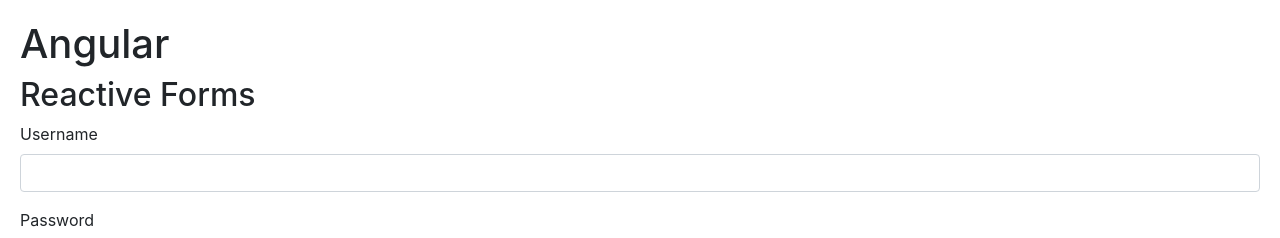
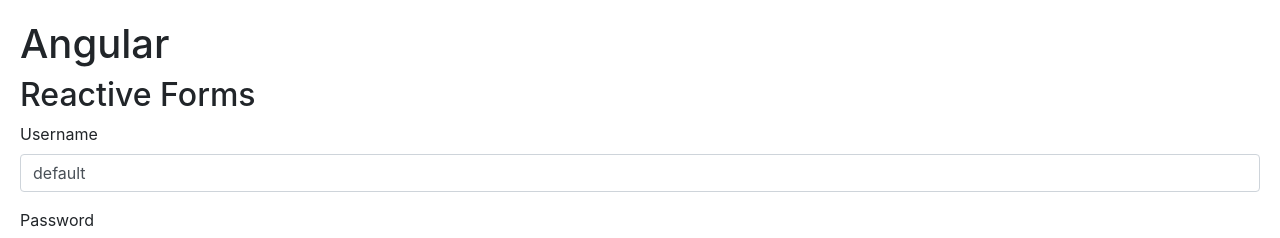
Before and after one commit to TheFallenCol/Angular_Ejercicios, an Angular app: page / in a window 1280 px wide. Shown: the top 238 px of the page. Built offline with nearby package versions, Linux system fonts and the light colour scheme.

Commit message:
Singup reactive forms

```diff
--- a/src/app/app.module.ts
+++ b/src/app/app.module.ts
@@ -8,7 +8,7 @@
 import { AppRoutingModule } from './app-routing.module';
 import { AppComponent } from './app.component';
 import { CourseComponent } from './course/course.component';
-import { FormsModule } from '@angular/forms';
+import { FormsModule, ReactiveFormsModule } from '@angular/forms';
 import { FavoriteComponent } from './favorite/favorite.component';
 import { PanelComponent } from './panel/panel.component';
 import { DirectivasComponent } from './directivas/directivas.component';
@@ -31,7 +31,8 @@
   imports: [
     BrowserModule,
     FormsModule,
-    AppRoutingModule
+    AppRoutingModule,
+    ReactiveFormsModule
   ],
   providers: [
     CoursesService
--- a/src/app/contact-form/contact-form.component.html
+++ b/src/app/contact-form/contact-form.component.html
@@ -34,8 +34,8 @@
     </div>
 
     <div class="col-6 from-group">
-        <label for="contactMethod2">Contact Multiple Select Method</label>
-        <select ngModel="contactMethodWay2" name="contactMethodWay2" multiple type="text" id="contactMethod2" class="col-3 form-control">
+        <label for="contactMethod3">Contact Multiple Select Method</label>
+        <select ngModel="contactMethodWay2" name="contactMethodWay2" multiple type="text" id="contactMethod3" class="col-3 form-control">
             <option *ngFor="let method of contactMethods2" [ngValue]="method" [selected]="id == 0">{{ method.name }}</option>
         </select>
     </div>
--- a/src/app/singup-form/singup-form.component.html
+++ b/src/app/singup-form/singup-form.component.html
@@ -1,17 +1,25 @@
-<form>
+<form [formGroup]="form">
     <div class="form-group">
         <label for="username">Username</label>
         <input
-            id="username"
+            formControlName="user-name"
+            id="user-name"
             type="text"
-            class="form-control">
+            class="form-control"
+            (change)="checkValue($event)">
+        <div *ngIf="username.touched && username.invalid" class="alert alert-danger">
+            <div *ngIf="username.errors.required">Username field is required</div>
+            <div *ngIf="username.errors.minlength">Field should at least have {{ username.errors.minlength.requiredLength }} characters</div>
+        </div>
     </div>
     <div class="form-group">
         <label for="password">Password</label>
         <input
+            formControlName="password"
             id="password"
             type="text"
             class="form-control">
+        <div *ngIf="password.touched && password.invalid" class="alert alert-danger">Password is required</div>
     </div>
     <button class="btn btn-primary" type="submit">Sign Up</button>
 </form>
--- a/src/app/singup-form/singup-form.component.ts
+++ b/src/app/singup-form/singup-form.component.ts
@@ -1,15 +1,30 @@
-import { Component, OnInit } from '@angular/core';
+import { Component } from '@angular/core';
+import { FormControl, FormGroup, Validators } from '@angular/forms';
 
 @Component({
   selector: 'singup-form',
   templateUrl: './singup-form.component.html',
   styleUrls: ['./singup-form.component.scss']
 })
-export class SingupFormComponent implements OnInit {
+export class SingupFormComponent {
+  form = new FormGroup({
+    'user-name': new FormControl('default', [
+      Validators.required,
+      Validators.minLength(3)
+    ]),
+    password: new FormControl('', Validators.required)
+  })
 
-  constructor() { }
-
-  ngOnInit(): void {
+  get username(){
+    return this.form.get("user-name");
   }
 
+  get password(){
+    return this.form.get("password");
+  }
+
+  checkValue(algo){
+    console.log(algo);
+    console.log(this.form.get("user-name"));
+  }
 }
```
